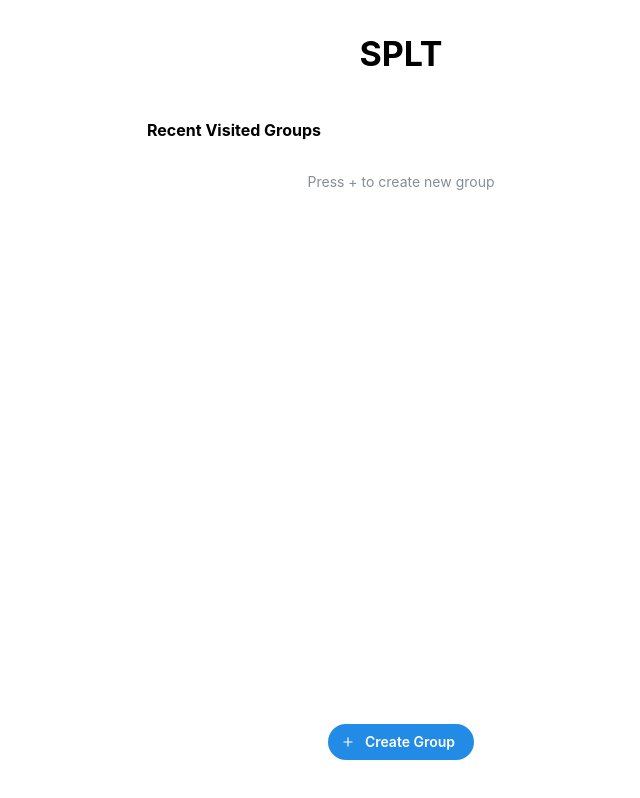
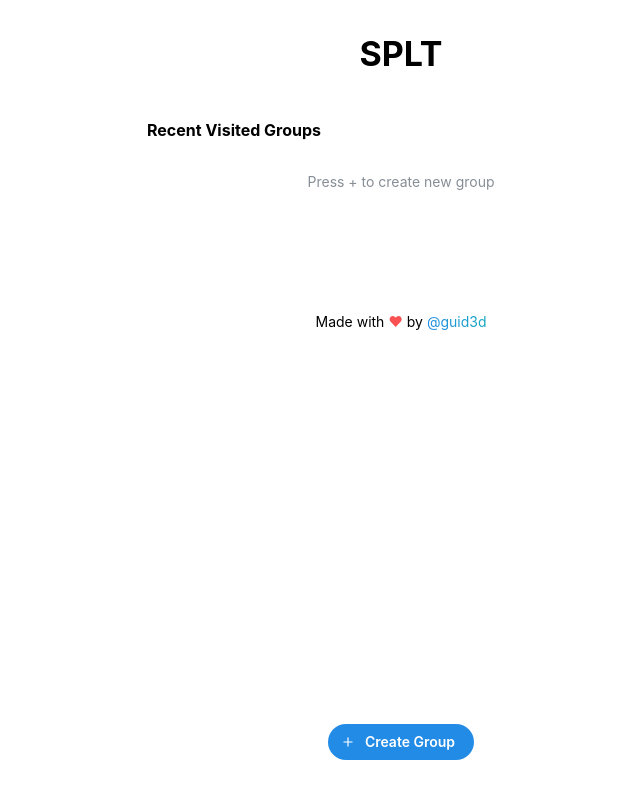
Before and after one commit to guid3d/splt, a Next.js app: page / in a window 1280 px wide. Shown: the whole page, without its empty margins (239-879 px from the left). Built offline with nearby package versions, Linux system fonts and the light colour scheme; what pocketbase would draw is missing.

Commit message:
Fix not correctly handle add participant when add group

```diff
--- a/src/app/group/[groupId]/page.tsx
+++ b/src/app/group/[groupId]/page.tsx
@@ -9,6 +9,7 @@ import { SPLTIconSmall } from "@/components/SPLTIcon";
 import AddTransactionModal from "@/components/AddTransactionModal";
 import { useParams } from "next/navigation";
 import { useTotalSpend } from "@/api";
+import MadeWithLove from "@/components/MadeWithLove";
 
 const GroupPage = () => {
   const { groupId } = useParams<{ groupId: string }>();
@@ -19,7 +20,7 @@ const GroupPage = () => {
     <>
       <Container size="xs" mt="md">
         <SPLTIconSmall />
-        <Stack>
+        <Stack mb={100}>
           <Center>
             <TopSummary selectedTab={selectedTab} groupData={groupData} />
           </Center>
@@ -31,6 +32,7 @@ const GroupPage = () => {
             <TabTransactions groupData={groupData} />
           )}
         </Stack>
+        <MadeWithLove />
       </Container>
       {/* {groupData.data && (
         <AddTransactionModal groupData={groupData.data.expand.groupInfo} />
--- a/src/app/page.tsx
+++ b/src/app/page.tsx
@@ -25,6 +25,7 @@ import { useRouter } from "next/navigation";
 import { useLocalStorage } from "@mantine/hooks";
 import { GroupData } from "@/types";
 import GroupHistoryList from "./components/GroupHistoryList";
+import MadeWithLove from "@/components/MadeWithLove";
 // import AddGroupModal from "@/components/AddGroupModal";
 
 // const recentlyVisited = [
@@ -69,6 +70,7 @@ const HomePage = () => {
             )}
           </Stack>
         </Stack>
+        <MadeWithLove />
       </Container>
       <AddGroupModal />
     </>
--- a/src/components/AddGroupModal/components/PageAddParticipant.tsx
+++ b/src/components/AddGroupModal/components/PageAddParticipant.tsx
@@ -38,6 +38,7 @@ const PageAddParticipant = ({
   const { height, width } = useViewportSize();
   const isMobile = useMediaQuery("(max-width: 50em)") || false;
   const modalHeight = isMobile ? rem(height - 100) : rem(500);
+  const [confirmSuccess, setConfirmSuccess] = React.useState<boolean>(false);
   return (
     <>
       <Container>
@@ -69,6 +70,11 @@ const PageAddParticipant = ({
                   participants={participants}
                   setParticipants={setParticipants}
                   disabledPreferredPaymentMethod={true}
+                  onConfirmClick={() => {
+                    setConfirmSuccess(true);
+                  }}
+                  confirmSuccess={confirmSuccess}
+                  setConfirmSuccess={setConfirmSuccess}
                 />
               </SimpleGrid>
             </Stack>
--- a/src/components/MadeWithLove.tsx
+++ b/src/components/MadeWithLove.tsx
@@ -0,0 +1,28 @@
+import { Center, Group, Text, rem } from "@mantine/core";
+import React from "react";
+
+const MadeWithLove = () => {
+  return (
+    <Center>
+      <Group gap={rem(4)} mb={rem(50)}>
+        <Text size="sm">Made with</Text>
+        <Text size="sm" c="red">
+          ♥
+        </Text>
+        <Text size="sm">by</Text>
+        <Text
+          size="sm"
+          td="underline"
+          variant="gradient"
+          gradient={{ from: "blue", to: "cyan", deg: 77 }}
+          component="a"
+          href="https://github.com/guid3d"
+        >
+          @guid3d
+        </Text>
+      </Group>
+    </Center>
+  );
+};
+
+export default MadeWithLove;
```
